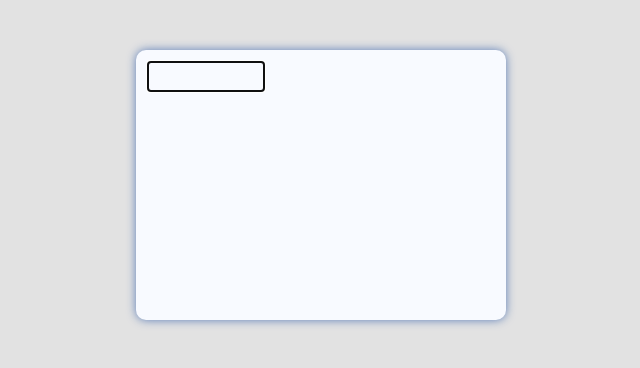
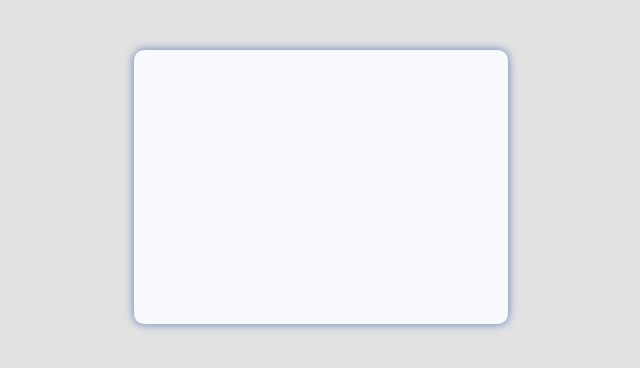
Before and after one commit to donmccurdy/input-tokenizer, a plain HTML site: page index.html in a window 1280 px wide. Both pictures are taken after a click on the element 640 px from the left and 187 px from the top of the page. Shown: the whole page, without its empty margins (319-959 px from the left). Drawn offline with nearby package versions, Linux system fonts and the light colour scheme.

Commit message:
updated readme

```diff
--- a/style.css
+++ b/style.css
@@ -39,17 +39,21 @@ body {
 /** INPUT FORMATTING **/
 
 .tokenInput {
+	font-family: inherit;
+	font-size: inherit;
+	font-weight: inherit;
     width: 112px;
     margin: 2px;
-    height: 2em;
     float: left;
     border: none;
+    outline: none;
 	background: transparent;
 }
 
 .focusField{
         box-shadow:0px 0px 10px #5c7db7;
         background:#f8faff;
+        border: solid 2px transparent;
 }
 .idleField{
         background:#f8faff;
```
Also changed, not shown: README.md.
